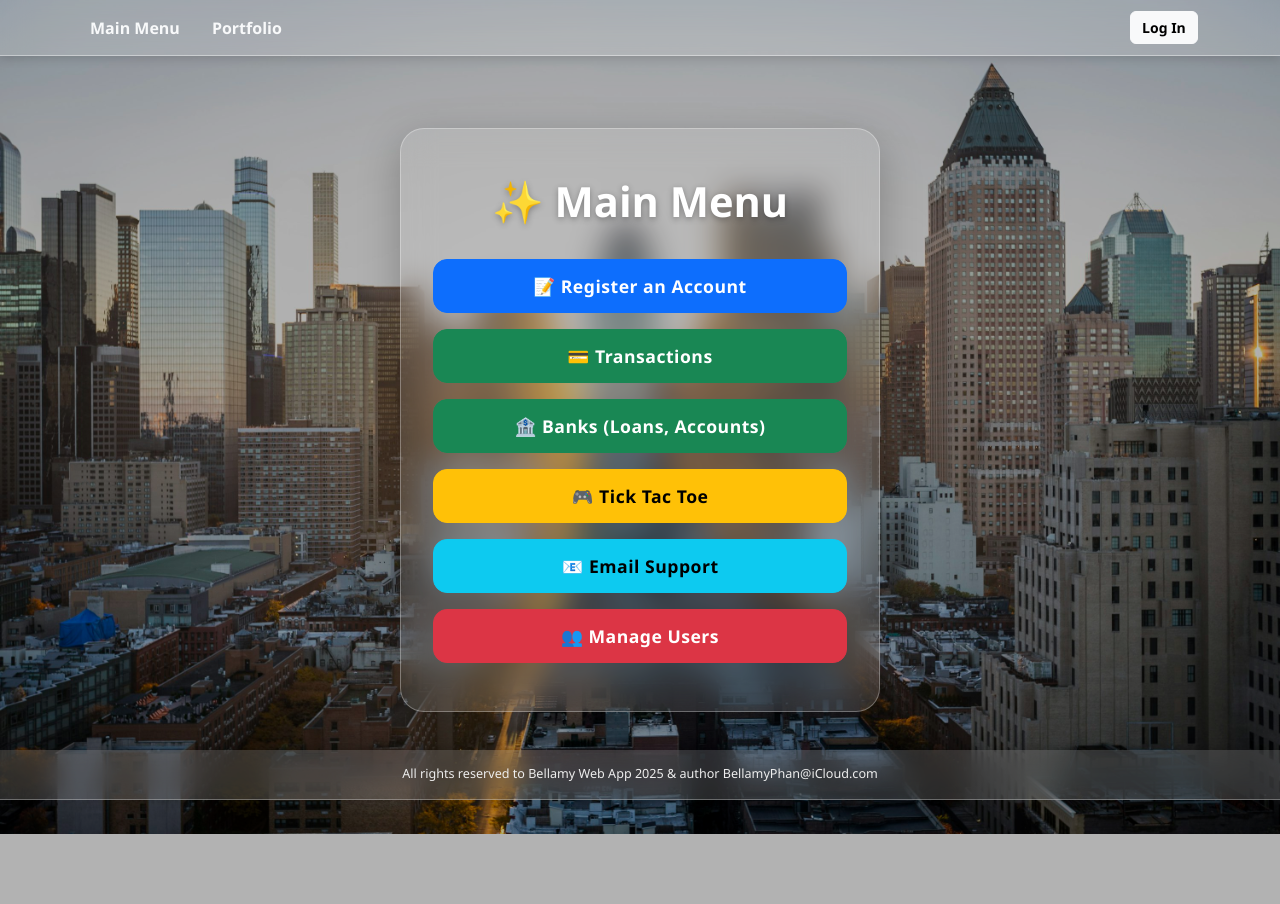
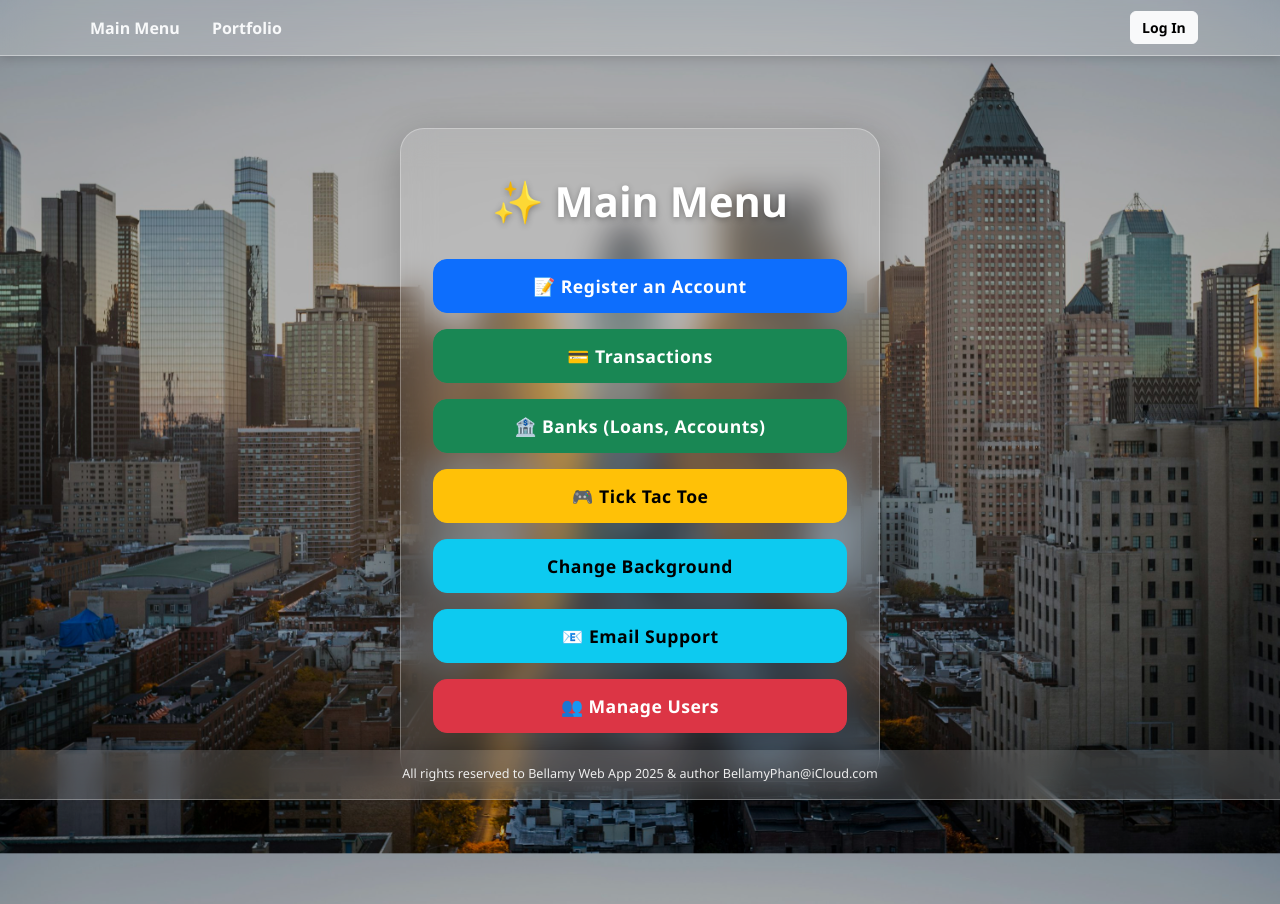
Before and after one commit to bellamyp/bellamy-web-app, an Angular app in the folder angular-frontend/: page /main-menu in a window 1280 px wide. Before the commit the page ends 834 px from the top, so only its background shows below. Built offline with nearby package versions, Linux system fonts and the light colour scheme.

Commit message:
frontend: main menu, add ChangeBackground button

```diff
--- a/angular-frontend/src/app/feature/menu/components/main-menu/main-menu.component.html
+++ b/angular-frontend/src/app/feature/menu/components/main-menu/main-menu.component.html
@@ -6,6 +6,7 @@
     <button class="menu-button btn btn-success" (click)="transactionDashboard()">💳 Transactions</button>
     <button class="menu-button btn btn-success" (click)="bankDashboard()">🏦 Banks (Loans, Accounts)</button>
     <button class="menu-button btn btn-warning" (click)="tickTacToe()">🎮 Tick Tac Toe</button>
+    <button class="menu-button btn btn-info" (click)="changeBackground()">Change Background</button>
     <button class="menu-button btn btn-info" (click)="sendEmail()">📧 Email Support</button>
     <button class="menu-button btn btn-danger" (click)="manageUsers()">👥 Manage Users</button>
   </div>
--- a/angular-frontend/src/app/feature/menu/components/main-menu/main-menu.component.ts
+++ b/angular-frontend/src/app/feature/menu/components/main-menu/main-menu.component.ts
@@ -35,6 +35,11 @@ export class MainMenuComponent {
     alert('Tic Tac Toe game is under construction.');
   }
 
+  changeBackground(): void {
+    // Navigate to the background change page
+    alert('Change Background feature is under construction.');
+  }
+
   sendEmail(): void {
     const username = this.authenticationService.username();
     const subject = `Bellamy Web App: Username '${username ?? 'Guest'}' request support`;
```
